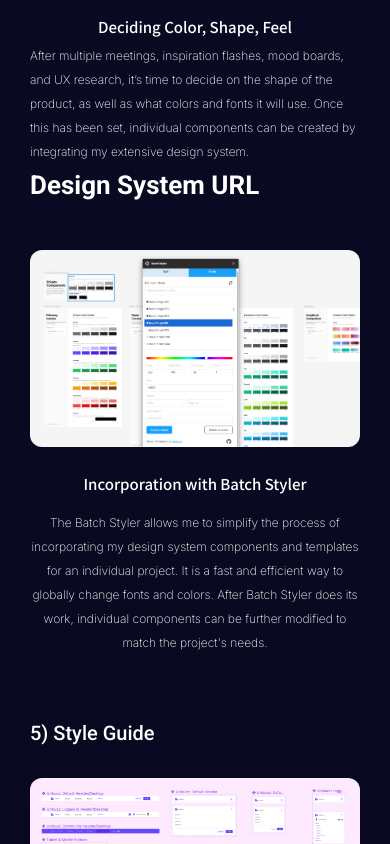
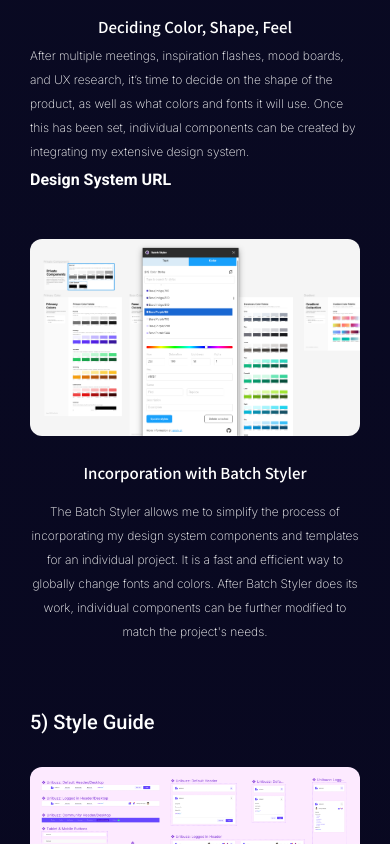
Before and after one commit to ZernosDevs/published, a React (Create React App) app: page / in a window 390 px wide. Shown: the part 10342-11186 px from the top of the page. Built offline with nearby package versions, Linux system fonts and the light colour scheme.

Commit message:
small fixes on all components

```diff
--- a/public/index.html
+++ b/public/index.html
@@ -6,8 +6,8 @@
     <meta name="viewport" content="width=device-width, initial-scale=1" />
     <meta name="theme-color" content="#000000" />
     <meta
-      name="description"
-      content="Web site created using create-react-app"
+      name="Robin Park's Portfolio"
+      content="Designed and Coded by Robin Park"
     />
     <link rel="apple-touch-icon" href="%PUBLIC_URL%/logo192.png" />
     <!--
--- a/src/components/ThumbnailWithLink.css
+++ b/src/components/ThumbnailWithLink.css
@@ -24,6 +24,9 @@
     animation: float 4s ease-in-out infinite;
     animation-delay: 3s;
   }
+  .workflow-image {
+    margin:auto;
+  }
   @keyframes float {
     0%, 100% {
         transform: translateY(0);
--- a/src/components/Workflow.css
+++ b/src/components/Workflow.css
@@ -176,6 +176,7 @@
 }
 .sub-text2 p{
     margin-top:2%;
+    margin-bottom: 2%;
     font-size: clamp(12px, 2vw, 20px);
     color: #ffffff;
     font-family: 'Inter';
@@ -184,12 +185,10 @@
     text-align: start;
 }
 .sub-text2 > a{
-    display:block;
-    font-size: clamp(26px, 2vw, 30px);
+    font-size: clamp(16px, 2vw, 30px);
     color: #ffffff;
     text-decoration: none;
     font-weight: 600;
-    margin-top:2%;
 }
 .sub-text2 > a:hover {
     color: rgb(102,165,55);
--- a/src/components/Workflow.js
+++ b/src/components/Workflow.js
@@ -46,7 +46,7 @@
         });
       },
       {
-        threshold: 0.25, // Trigger when 25% of the `slide` is in view
+        threshold: 0.1, // Trigger when 15% of the `slide` is in view
       }
     );
 
```
